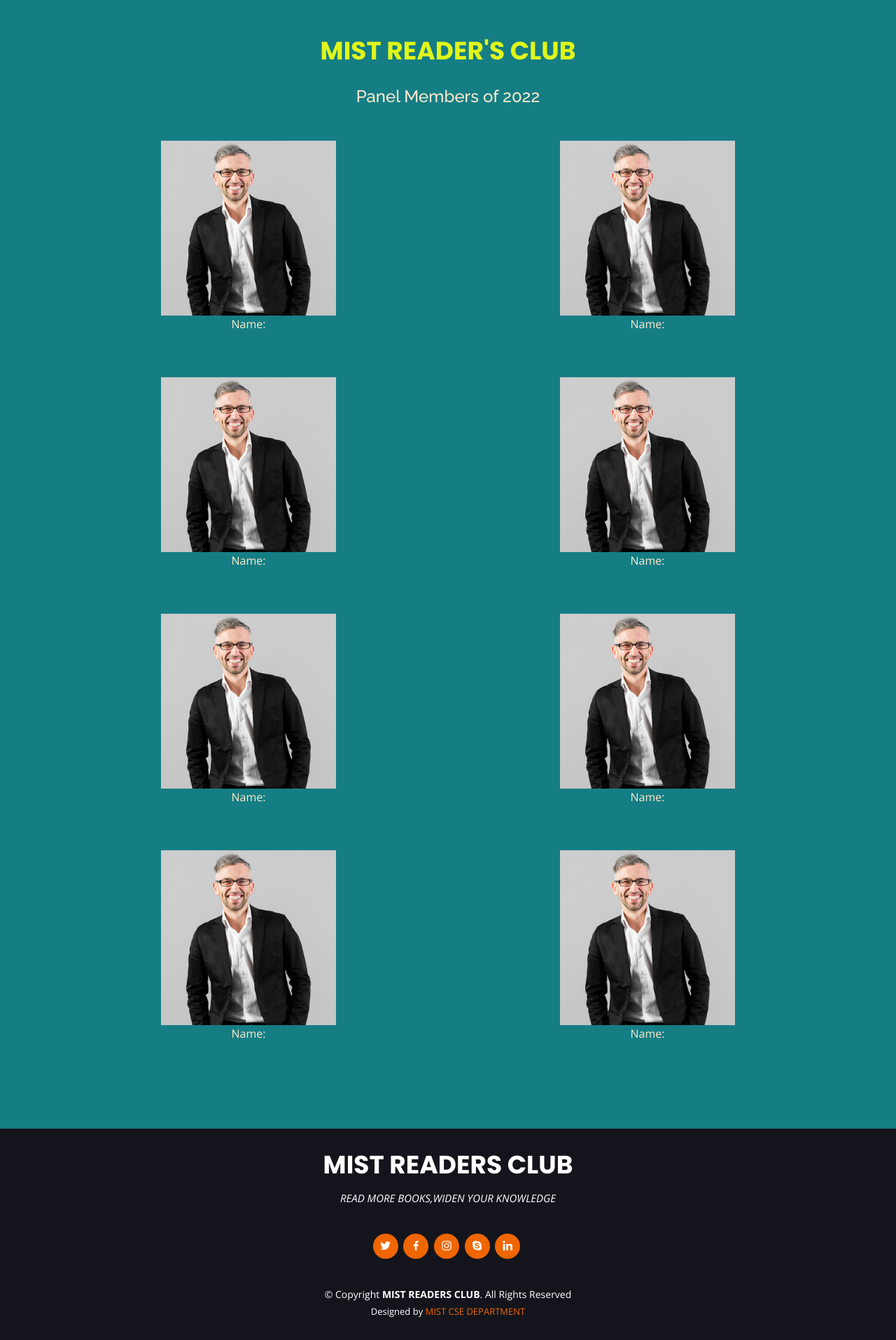
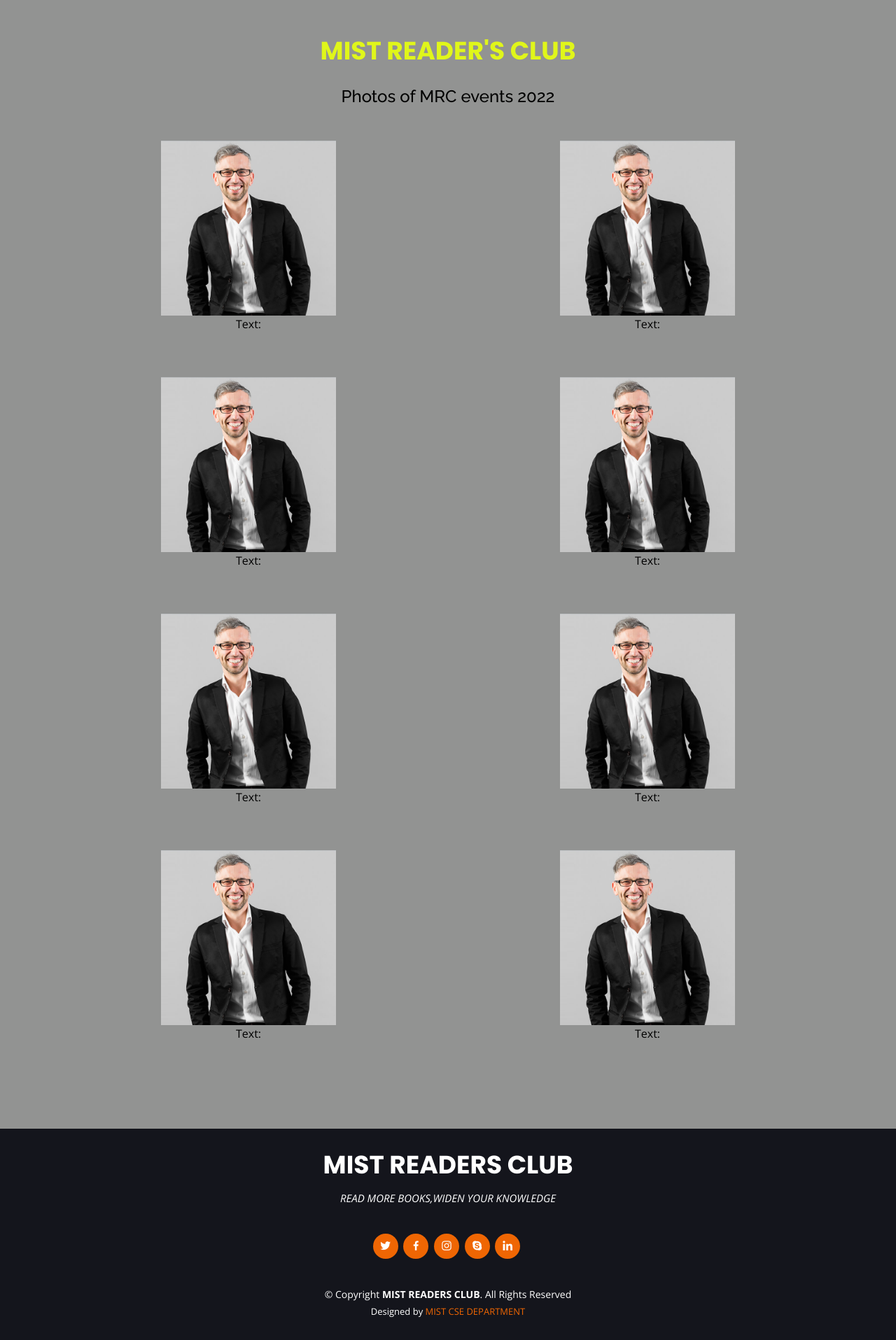
Before and after one commit to SiddiquiMN/MIST_READER-S_CLUB_DBMS_project, a PHP site: page /XE/Gallery.php in a window 1280 px wide. Shown: the part 94-2009 px from the top of the page at 70% size. Run offline with PHP 8.4, Linux system fonts and the light colour scheme.

Commit message:
frontend customized & css name replaced with style1.css

```diff
--- a/About.php
+++ b/About.php
@@ -25,7 +25,7 @@
   <link href="assets/vendor/glightbox/css/glightbox.min.css" rel="stylesheet">
   <link href="assets/vendor/remixicon/remixicon.css" rel="stylesheet">
   <link href="assets/vendor/swiper/swiper-bundle.min.css" rel="stylesheet">
-  <link rel="stylesheet" href="style.css">
+  <link rel="stylesheet" href="style1.css">
 
   <!-- Template Main CSS File -->
   <link href="assets/css/style.css" rel="stylesheet">
@@ -83,7 +83,7 @@
         <div class="container">
 
         <div class="section-title">
-            <p style="color: rgb(224, 246, 26);text-align: center;">MIST READER'S CLUB</p> <br>
+            <p style="color: rgb(238, 242, 240);text-align: center;">MIST READER'S CLUB</p> <br>
             <h6 style="color: aliceblue;">This is MIST Readers Club. The vision of this club is to spread the spirit of reading books among the students and bring the readers under one roof.</h6>
 
         </div>
--- a/Admin_Book_status.php
+++ b/Admin_Book_status.php
@@ -25,7 +25,7 @@
   <link href="assets/vendor/glightbox/css/glightbox.min.css" rel="stylesheet">
   <link href="assets/vendor/remixicon/remixicon.css" rel="stylesheet">
   <link href="assets/vendor/swiper/swiper-bundle.min.css" rel="stylesheet">
-  <link rel="stylesheet" href="style.css">
+  <link rel="stylesheet" href="style1.css">
 
   <!-- Template Main CSS File -->
   <link href="assets/css/style.css" rel="stylesheet">
--- a/Books.php
+++ b/Books.php
@@ -25,7 +25,7 @@
   <link href="assets/vendor/glightbox/css/glightbox.min.css" rel="stylesheet">
   <link href="assets/vendor/remixicon/remixicon.css" rel="stylesheet">
   <link href="assets/vendor/swiper/swiper-bundle.min.css" rel="stylesheet">
-  <link rel="stylesheet" href="style.css">
+  <link rel="stylesheet" href="style1.css">
 
   <!-- Template Main CSS File -->
   <link href="assets/css/style.css" rel="stylesheet">
@@ -82,7 +82,7 @@
   <main id="main" style="margin-top: 157px;">
   <form method="post" action="book_form.php">
     <div class="row">
-        <h1 style="text-align: center; color: blanchedalmond; margin-bottom: 34px !important;">Books information</h1>
+        <h1 style="text-align: center; color: black; margin-bottom: 34px !important;">Books information</h1>
         <div class="col">
             <input type="number" name="ISBN_no" class="form-control" placeholder="ISBN No." aria-label="ISBN No.">
         </div>
--- a/Contact.php
+++ b/Contact.php
@@ -25,7 +25,7 @@
   <link href="assets/vendor/glightbox/css/glightbox.min.css" rel="stylesheet">
   <link href="assets/vendor/remixicon/remixicon.css" rel="stylesheet">
   <link href="assets/vendor/swiper/swiper-bundle.min.css" rel="stylesheet">
-  <link rel="stylesheet" href="style.css">
+  <link rel="stylesheet" href="style1.css">
 
   <!-- Template Main CSS File -->
   <link href="assets/css/style.css" rel="stylesheet">
@@ -84,7 +84,7 @@
 
         <div class="section-title">
             <h2 style="color: white;">Contact</h2>
-            <p style="color: rgb(224, 246, 26);">For any queries feel free to ask here. The team is ready to help you.</p> <br>
+            <p style="color: black;">For any queries feel free to ask here. The team is ready to help you.</p> <br>
             <a href="https://www.google.com/maps/place/%E0%A6%AE%E0%A6%BF%E0%A6%B2%E0%A6%BF%E0%A6%9F%E0%A6%BE%E0%A6%B0%E0%A6%BF+%E0%A6%87%E0%A6%A8%E0%A6%B8%E0%A7%8D%E0%A6%9F%E0%A6%BF%E0%A6%9F%E0%A6%BF%E0%A6%89%E0%A6%9F+%E0%A6%85%E0%A6%AC+%E0%A6%B8%E0%A6%BE%E0%A7%9F%E0%A7%87%E0%A6%A8%E0%A7%8D%E0%A6%B8+%E0%A6%85%E0%A7%8D%E0%A6%AF%E0%A6%BE%E0%A6%A8%E0%A7%8D%E0%A6%A1+%E0%A6%9F%E0%A7%87%E0%A6%95%E0%A6%A8%E0%A7%8B%E0%A6%B2%E0%A6%9C%E0%A6%BF+(%E0%A6%8F%E0%A6%AE%E0%A6%86%E0%A6%87%E0%A6%8F%E0%A6%B8%E0%A6%9F%E0%A6%BF)/@23.8377201,90.3578917,15z/data=!4m2!3m1!1s0x0:0x7a2bb9d68ea2166e?sa=X&ved=2ahUKEwicqO37l6r4AhWExDgGHcZ8DrEQ_BJ6BAhWEAU" style="color: white;"> <img style="height: 300px; width: 500px;" src="assets/img/mist.jpg" alt="mist location"> <br><u>Click here</u></a>
 
         </div>
--- a/Event.php
+++ b/Event.php
@@ -25,7 +25,7 @@
   <link href="assets/vendor/glightbox/css/glightbox.min.css" rel="stylesheet">
   <link href="assets/vendor/remixicon/remixicon.css" rel="stylesheet">
   <link href="assets/vendor/swiper/swiper-bundle.min.css" rel="stylesheet">
-  <link rel="stylesheet" href="style.css">
+  <link rel="stylesheet" href="style1.css">
 
   <!-- Template Main CSS File -->
   <link href="assets/css/style.css" rel="stylesheet">
--- a/Gallery.php
+++ b/Gallery.php
@@ -3,11 +3,11 @@
 
 <head>
   <meta charset="utf-8">
-  <meta content="width=device-width, initial-scale=1.0" name="viewport">
+  <meta content="width=device-width, initial-scale=1.0" Text="viewport">
 
   <title>MIST READER'S CLUB</title>
-  <meta content="" name="description">
-  <meta content="" name="keywords">
+  <meta content="" Text="description">
+  <meta content="" Text="keywords">
 
   <!-- Favicons -->
   <link href="assets/img/favicon.png" rel="icon">
@@ -25,13 +25,13 @@
   <link href="assets/vendor/glightbox/css/glightbox.min.css" rel="stylesheet">
   <link href="assets/vendor/remixicon/remixicon.css" rel="stylesheet">
   <link href="assets/vendor/swiper/swiper-bundle.min.css" rel="stylesheet">
-  <link rel="stylesheet" href="style.css">
+  <link rel="stylesheet" href="style1.css">
 
   <!-- Template Main CSS File -->
   <link href="assets/css/style.css" rel="stylesheet">
 
   <!-- =======================================================
-  * Template Name: Selecao - v4.7.0
+  * Template Text: Selecao - v4.7.0
   * Template URL: https://bootstrapmade.com/selecao-bootstrap-template/
   * Author: BootstrapMade.com
   * License: https://bootstrapmade.com/license/
@@ -84,54 +84,54 @@
 
             <div class="section-title">
                 <p style="color: rgb(224, 246, 26);text-align: center;">MIST READER'S CLUB</p> <br>
-                <h4 style="color: blanchedalmond; text-align:center">Panel Members of 2022</h4>
+                <h4 style="color: black; text-align:center">Photos of MRC events 2022</h4>
             </div>
 
             <div class="photo_case">
                 <div class="row" style="text-align: center;">
-                    <div class="col" style="color: blanchedalmond; ">
+                    <div class="col" style="color: black; ">
                         <img src="assets/img/team/team-1.jpg" alt="ssssss">
-                        <p>Name: </p>
+                        <p>Text: </p>
                     </div>
-                    <div class="col" style="color:blanchedalmond">
+                    <div class="col" style="color:black">
                         <img src="assets/img/team/team-1.jpg" alt="ssssss">
-                        <p>Name: </p>
+                        <p>Text: </p>
                     </div>
                 </div>
                 <br><br>
 
                 <div class="row" style="text-align: center;">
-                    <div class="col" style="color: blanchedalmond; ">
+                    <div class="col" style="color: black; ">
                         <img src="assets/img/team/team-1.jpg" alt="ssssss">
-                        <p>Name: </p>
+                        <p>Text: </p>
                     </div>
-                    <div class="col" style="color:blanchedalmond">
+                    <div class="col" style="color:black">
                         <img src="assets/img/team/team-1.jpg" alt="ssssss">
-                        <p>Name: </p>
+                        <p>Text: </p>
                     </div>
                 </div>
                 <br><br>
 
                 <div class="row" style="text-align: center;">
-                    <div class="col" style="color: blanchedalmond; ">
+                    <div class="col" style="color: black; ">
                         <img src="assets/img/team/team-1.jpg" alt="ssssss">
-                        <p>Name: </p>
+                        <p>Text: </p>
                     </div>
-                    <div class="col" style="color:blanchedalmond">
+                    <div class="col" style="color:black">
                         <img src="assets/img/team/team-1.jpg" alt="ssssss">
-                        <p>Name: </p>
+                        <p>Text: </p>
                     </div>
                 </div>
                 <br><br>
 
                 <div class="row" style="text-align: center;">
-                    <div class="col" style="color: blanchedalmond; ">
+                    <div class="col" style="color: black; ">
                         <img src="assets/img/team/team-1.jpg" alt="ssssss">
-                        <p>Name: </p>
+                        <p>Text: </p>
                     </div>
-                    <div class="col" style="color:blanchedalmond">
+                    <div class="col" style="color:black">
                         <img src="assets/img/team/team-1.jpg" alt="ssssss">
-                        <p>Name: </p>
+                        <p>Text: </p>
                     </div>
                 </div>
                 <br><br>
--- a/Member Reg.php
+++ b/Member Reg.php
@@ -25,7 +25,7 @@
   <link href="assets/vendor/glightbox/css/glightbox.min.css" rel="stylesheet">
   <link href="assets/vendor/remixicon/remixicon.css" rel="stylesheet">
   <link href="assets/vendor/swiper/swiper-bundle.min.css" rel="stylesheet">
-  <link rel="stylesheet" href="style.css">
+  <link rel="stylesheet" href="style1.css">
 
   <!-- Template Main CSS File -->
   <link href="assets/css/style.css" rel="stylesheet">
@@ -82,7 +82,7 @@
     <form method="post" action="form.php">
 
       <div class="row">
-            <h1 style="text-align: center; color: blanchedalmond; margin-bottom: 34px !important;">Member Registration Form</h1>
+            <h1 style="text-align: center; color: black; margin-bottom: 34px !important;">Member Registration Form</h1>
             <div class="col">
                 <input type="number" name="ID"class="form-control" placeholder="ID" aria-label="ID">
             </div>
--- a/admin_book_inventory.php
+++ b/admin_book_inventory.php
@@ -25,7 +25,7 @@
   <link href="assets/vendor/glightbox/css/glightbox.min.css" rel="stylesheet">
   <link href="assets/vendor/remixicon/remixicon.css" rel="stylesheet">
   <link href="assets/vendor/swiper/swiper-bundle.min.css" rel="stylesheet">
-  <link rel="stylesheet" href="style.css">
+  <link rel="stylesheet" href="style1.css">
 
   <!-- Template Main CSS File -->
   <link href="assets/css/style.css" rel="stylesheet">
--- a/admin_index.php
+++ b/admin_index.php
@@ -25,7 +25,7 @@
   <link href="assets/vendor/glightbox/css/glightbox.min.css" rel="stylesheet">
   <link href="assets/vendor/remixicon/remixicon.css" rel="stylesheet">
   <link href="assets/vendor/swiper/swiper-bundle.min.css" rel="stylesheet">
-  <link rel="stylesheet" href="style.css">
+  <link rel="stylesheet" href="style1.css">
 
   <!-- Template Main CSS File -->
   <link href="assets/css/style.css" rel="stylesheet">
--- a/index.php
+++ b/index.php
@@ -25,7 +25,7 @@
   <link href="assets/vendor/glightbox/css/glightbox.min.css" rel="stylesheet">
   <link href="assets/vendor/remixicon/remixicon.css" rel="stylesheet">
   <link href="assets/vendor/swiper/swiper-bundle.min.css" rel="stylesheet">
-  <link rel="stylesheet" href="style.css">
+  <link rel="stylesheet" href="style1.css">
 
   <!-- Template Main CSS File -->
   <link href="assets/css/style.css" rel="stylesheet">
--- a/student_index.php
+++ b/student_index.php
@@ -25,7 +25,7 @@
   <link href="assets/vendor/glightbox/css/glightbox.min.css" rel="stylesheet">
   <link href="assets/vendor/remixicon/remixicon.css" rel="stylesheet">
   <link href="assets/vendor/swiper/swiper-bundle.min.css" rel="stylesheet">
-  <link rel="stylesheet" href="style.css">
+  <link rel="stylesheet" href="style1.css">
 
   <!-- Template Main CSS File -->
   <link href="assets/css/style.css" rel="stylesheet">
--- a/style.css
+++ b/style1.css
@@ -10,7 +10,7 @@
 /*body background color of forms*/
 
   body{
-      background-color:rgb(21, 126, 133);
+      background-color: rgba(93, 95, 93, 0.671);
   }
 
 /* button center code*/
@@ -48,7 +48,7 @@
 /*Event_info*/
 
 .event_info{
-  color: aliceblue;
+  color: black;
   text-align: center;
 }
 
```
Also changed, not shown: Admin.php (+4 -4 lines), Participate Reg.php (+4 -4 lines), Student.php (+5 -5 lines), Volunteer Reg.php (+4 -4 lines), panel_member.php (+6 -6 lines).
